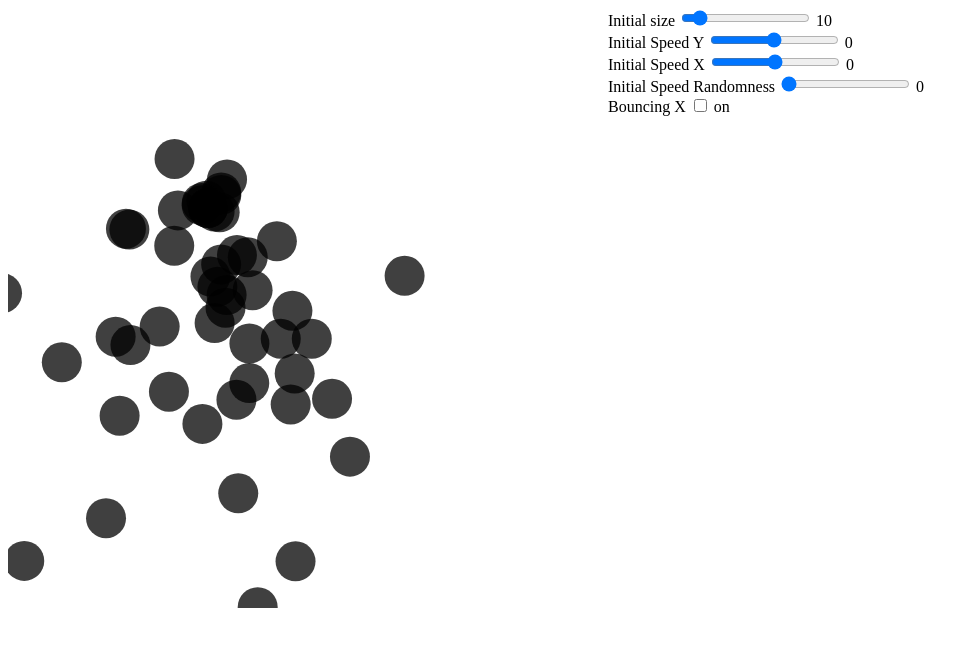
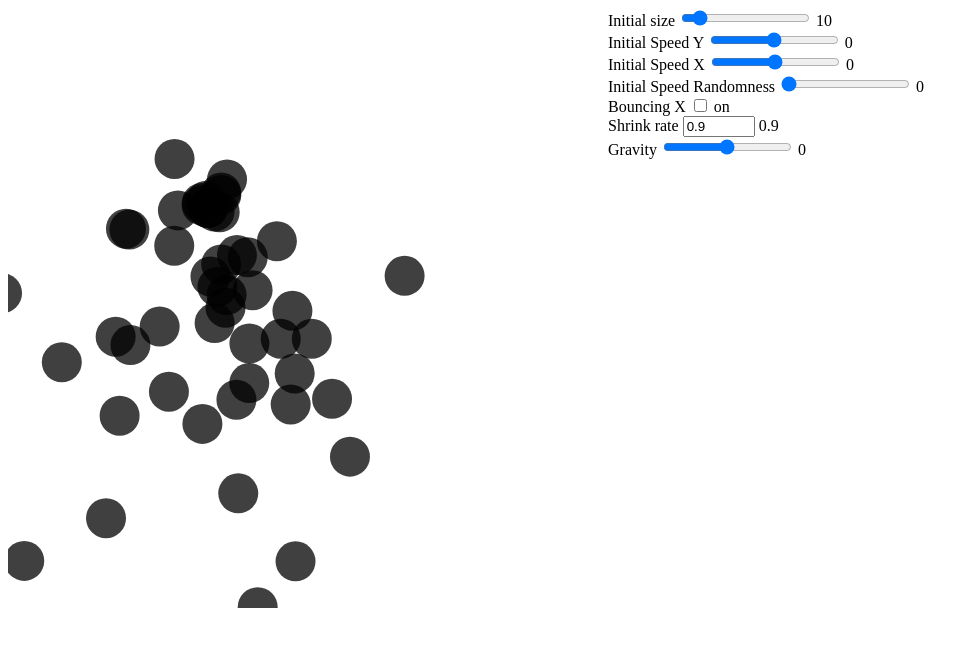
Before and after one commit to ktzar/canvas-sparkles, a plain HTML site: page index.html in a window 1280 px wide. Shown: the whole page, without its empty margins (0-979 px from the left). Drawn offline with nearby package versions, Linux system fonts and the light colour scheme.

Commit message:
More controls

```diff
--- a/index.html
+++ b/index.html
@@ -62,6 +62,16 @@
             <input type="checkbox" id="bounceX"/>
             <output></output><br/>
         </div>
+        <div class="value">
+            <label>Shrink rate</label>
+            <input type="number" value="0.9" min="0.9" max="1.1" step="0.01" id="shrinkRate"/>
+            <output></output><br/>
+        </div>
+        <div class="value">
+            <label>Gravity</label>
+            <input type="range" min="-3" max="3" step="1" id="gravity"/>
+            <output></output><br/>
+        </div>
     </div>
 </body>
 </html>
```
